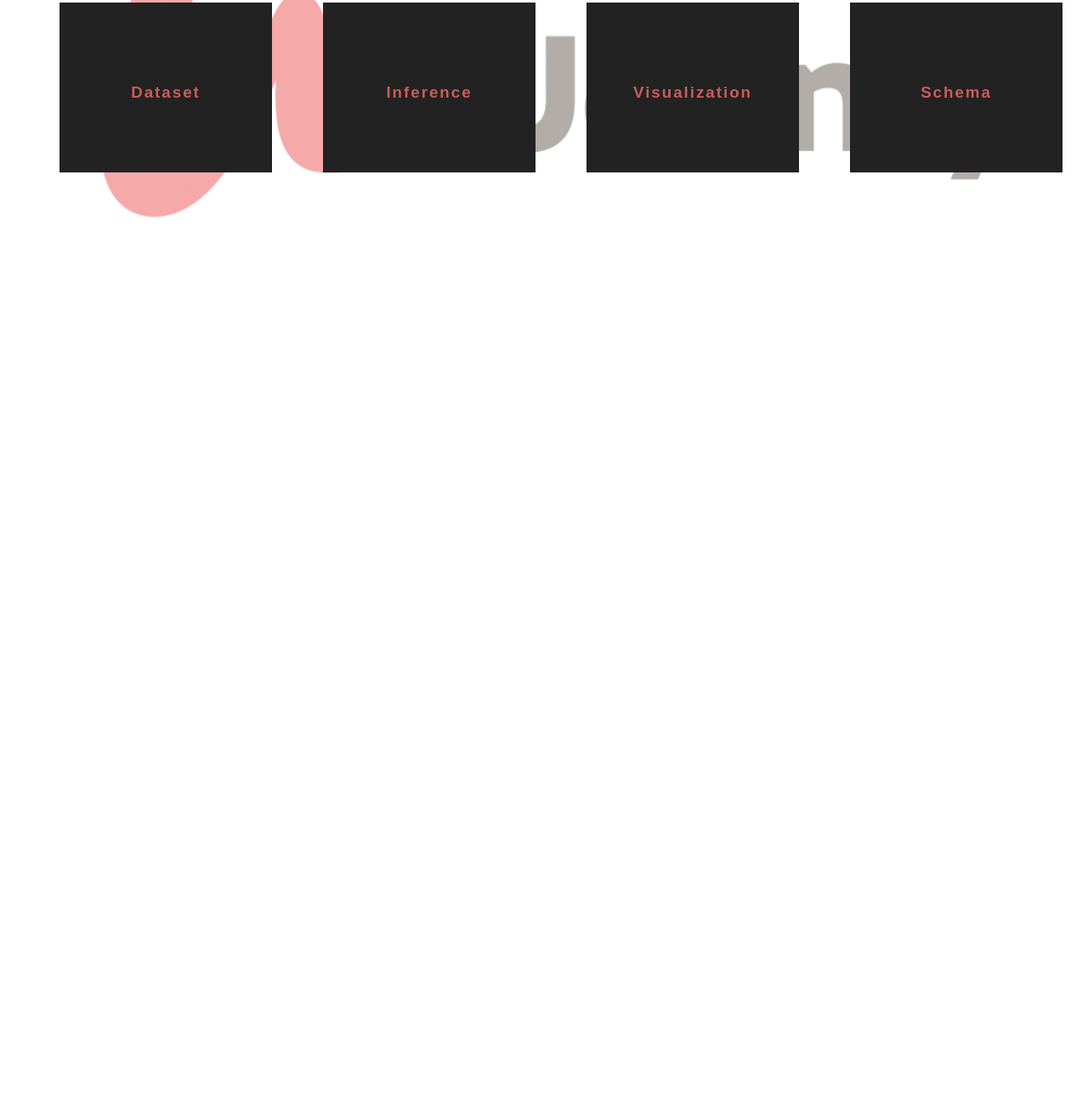
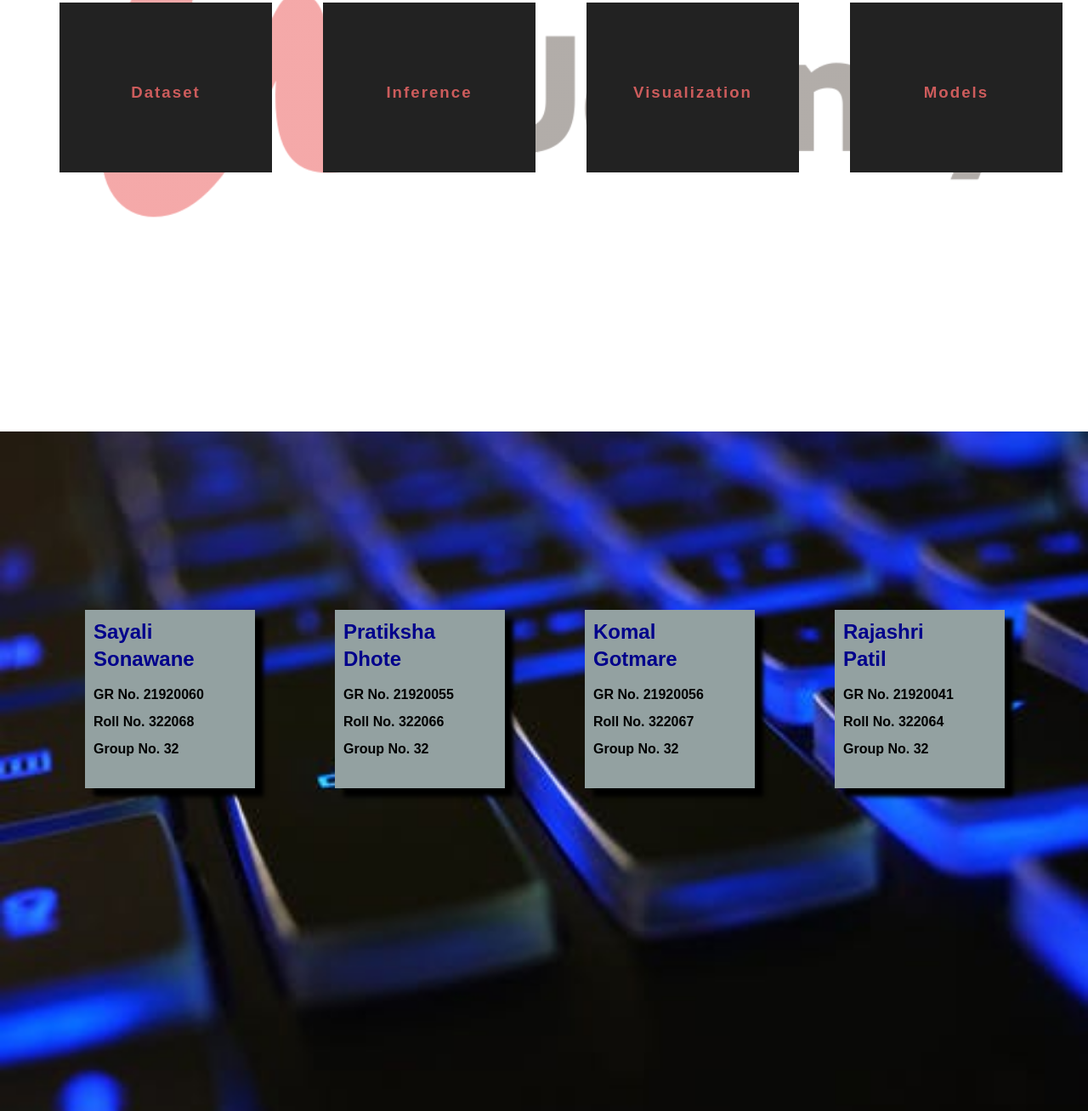
Before and after one commit to sayali1512001/Udemy-courses-analysis, a plain HTML site: page index.html in a window 1280 px wide. Shown: the part 1190-2498 px from the top of the page at 85% size. Before the commit the page ends 1698 px from the top, so only its background shows below. Drawn offline with Linux system fonts and the light colour scheme.

Commit message:
first commit

```diff
--- a/Schema.css
+++ b/Schema.css
@@ -6,21 +6,58 @@
 }
 
 div {
-  width: 100%;
-  height: 100%;
-  margin-top: 10px;
+  min-height: 100vh;
 }
 
-img {
-  height: 100%;
-  width: 100%;
+.title1 {
+  color: indianred;
+  text-align: center;
+  font-family: Arial, Helvetica, sans-serif;
+}
+
+.Schema {
+  background: url("Schema.png") center no-repeat fixed;
+}
+
+.title2 {
+  color: indianred;
+  text-align: center;
+  font-family: Arial, Helvetica, sans-serif;
+}
+
+.one {
+  background: url("one.jpg") center no-repeat fixed;
+}
+
+.two {
+  background: url("two.jpg") center no-repeat fixed;
+}
+
+.three {
+  background: url("three.jpg") center no-repeat fixed;
+}
+
+.four {
+  background: url("four.jpg") center no-repeat fixed;
+}
+
+.five {
+  background: url("five.jpg") center no-repeat fixed;
+}
+
+.six {
+  background: url("six.jpg") center no-repeat fixed;
+}
+
+.seven {
+  background: url("seven.jpg") center no-repeat fixed;
+}
+
+.eight {
+  background: url("eight.jpg") center no-repeat fixed;
 }
 
 h1 {
-  color: indianred;
-  text-align: center;
-  margin-bottom: 1px;
-  padding: 30px;
-  size: 3em;
-  font-family: Arial, Helvetica, sans-serif;
+  margin-top: 20%;
+  font-size: 5em;
 }
--- a/index.css
+++ b/index.css
@@ -10,7 +10,6 @@ h1 {
   text-align: center;
   margin-bottom: 1px;
   padding: 30px;
-  size: 3em;
   font-family: Arial, Helvetica, sans-serif;
 }
 
@@ -31,6 +30,10 @@ div {
       rgba(255, 255, 255, 0.5)
     ),
     url("udemy-logo.png") center/cover no-repeat fixed;
+}
+
+.key {
+  background: url("key.jpeg") center/cover no-repeat fixed;
 }
 
 .title {
@@ -58,3 +61,59 @@ a {
   text-align: center;
   float: left;
 }
+
+.sayali {
+  min-height: 210px;
+  width: 200px;
+  background-color: #93a1a1;
+  display: inline-block;
+  margin-left: 90px;
+  margin-top: 200px;
+  line-height: 2em;
+}
+
+.pratu {
+  min-height: 210px;
+  width: 200px;
+  background-color: #93a1a1;
+  display: inline-block;
+  margin-left: 90px;
+  margin-top: 200px;
+  line-height: 2em;
+}
+
+.komal {
+  min-height: 210px;
+  width: 200px;
+  background-color: #93a1a1;
+  display: inline-block;
+  margin-left: 90px;
+  margin-top: 200px;
+  line-height: 2em;
+}
+
+.raju {
+  min-height: 210px;
+  width: 200px;
+  background-color: #93a1a1;
+  display: inline-block;
+  margin-left: 90px;
+  margin-top: 200px;
+  line-height: 2em;
+}
+
+h2 {
+  font-family: Arial, Helvetica, sans-serif;
+  color: #00008b;
+  margin-bottom: 10px;
+}
+
+h4 {
+  font-family: Arial, Helvetica, sans-serif;
+}
+
+div {
+  -webkit-box-shadow: 10px 10px 5px 0px rgba(0, 0, 0, 1);
+  -moz-box-shadow: 10px 10px 5px 0px rgba(0, 0, 0, 1);
+  box-shadow: 10px 10px 5px 0px rgba(0, 0, 0, 1);
+}
--- a/index.html
+++ b/index.html
@@ -27,12 +27,44 @@
       <h3>
         <a
           id="visual"
-          href="https://app.powerbi.com/view?r=eyJrIjoiYTkyYjU4ZmItYjJlZi00ZmZmLWJhNjYtY2U1NTliNzRhNDcyIiwidCI6IjIyNDJlYjFiLWRlN2MtNGRhZi05YTQwLTBlMjg4MWE3Mjk3MSJ9"
+          href="https://app.powerbi.com/view?r=eyJrIjoiYTkyYjU4ZmItYjJlZi00ZmZmLWJhNjYtY2U1NTliNzRhNDcyIiwidCI6IjIyNDJlYjFiLWRlN2MtNGRhZi05YTQwLTBlMjg4MWE3Mjk3MSJ9&pageName=ReportSection"
           target="blank"
           >Visualization</a
         >
       </h3>
-      <h3><a id="Schema" href="Schema.html" target="blank"> Schema</a></h3>
+      <h3><a id="Schema" href="Schema.html" target="blank"> Models</a></h3>
+    </div>
+    <div class="key">
+      <div class="sayali">
+        <h2>Sayali Sonawane</h2>
+        <h4>GR No. 21920060</h4>
+        <h4>Roll No. 322068</h4>
+        <h4>Group No. 32</h4>
+      </div>
+      <div class="pratu">
+        <h2>Pratiksha Dhote</h2>
+        <h4>GR No. 21920055</h4>
+        <h4>Roll No. 322066</h4>
+        <h4>Group No. 32</h4>
+      </div>
+      <div class="komal">
+        <h2>
+          Komal <br />
+          Gotmare
+        </h2>
+        <h4>GR No. 21920056</h4>
+        <h4>Roll No. 322067</h4>
+        <h4>Group No. 32</h4>
+      </div>
+      <div class="raju">
+        <h2>
+          Rajashri <br />
+          Patil
+        </h2>
+        <h4>GR No. 21920041</h4>
+        <h4>Roll No. 322064</h4>
+        <h4>Group No. 32</h4>
+      </div>
     </div>
   </body>
 </html>
```
Also changed, not shown: Schema.html (+13 -5 lines), inferences.html (+1 -1 lines), eight.jpg (added), five.jpg (added), four.jpg (added), key.jpeg (added), one.jpg (added), seven.jpg (added), six.jpg (added), three.jpg (added), two.jpg (added).
